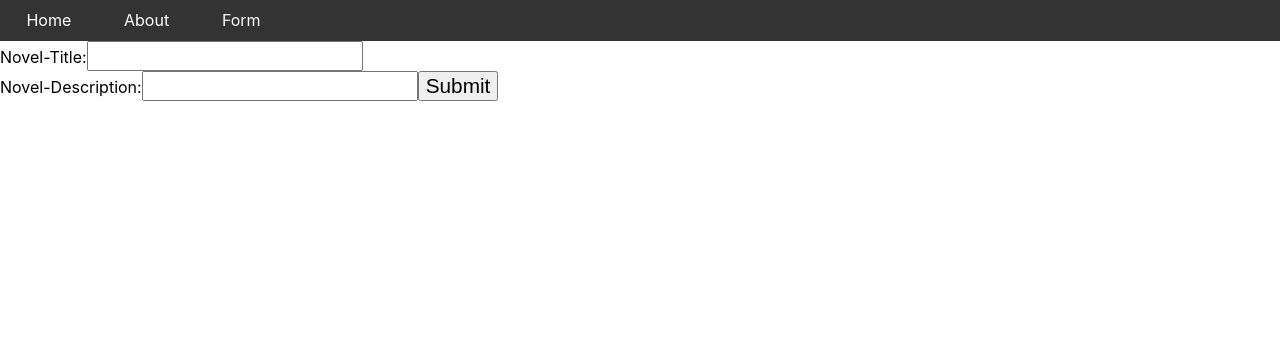
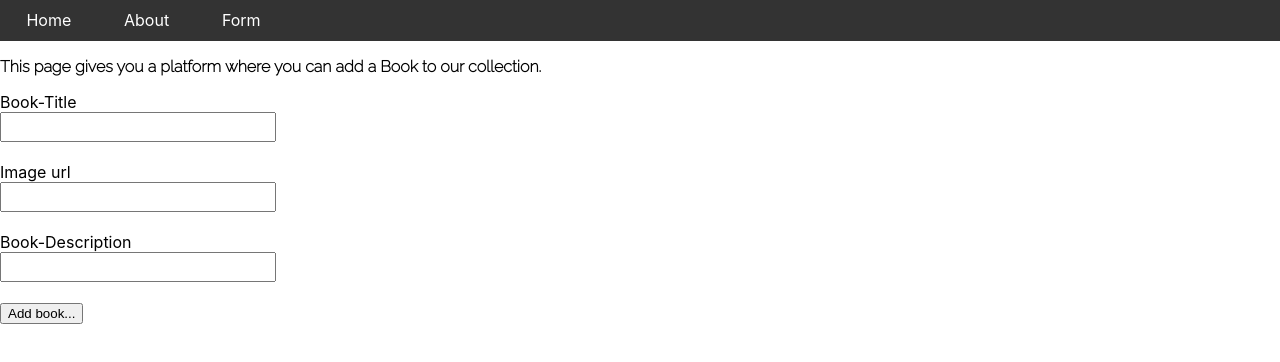
Before and after one commit to GacheruIan/E-Novel-Collection, a React (Create React App) app: page /form in a window 1280 px wide. Shown: the top 362 px of the page. Built offline with nearby package versions, Linux system fonts and the light colour scheme; a web font is replaced by a local one.

Commit message:
adding post

```diff
--- a/src/components/Form.js
+++ b/src/components/Form.js
@@ -1,18 +1,49 @@
-import React from "react";
+import React, {useState}from "react";
 
 function Form() {
+const [title, setTitle] = useState('');
+const [book_image, setBook_Image] = useState('');
+const [description, setDescription] = useState('')
+ const handleSubmit = (e) => {
+		e.preventDefault();
+
+		const book = {
+      title,
+			book_image,
+			description,
+		};
+    fetch("http://localhost:3000/images",{
+      method: 'POST',
+      headers: { 'Content-Type': 'application/json' },
+      body: JSON.stringify(book),
+    }).then(() => {
+			console.log('added book');
+		});
+
+  };
   return (
     <div>
-      <label>
-        Novel-Title:
-        <input type="text"></input>
-      </label>
-      <label>
-        <br></br>
-        Novel-Description:
-        <input type="text"></input>
-      </label>
-      <input type="submit"></input>
+      <p id="form-p">
+        This page gives you a platform where you can add a Book to our
+        collection.
+      </p>
+      <div>
+        <form className="form-review" onSubmit={handleSubmit}>
+          <label for="novel-title">Book-Title</label>
+          <br />
+          <input type="text"value={title} onChange={(e)=>setTitle(e.target.value)} required></input><br />
+          <br />
+          <label for="image-url">Image url</label> <br />
+          <input type="text" value={book_image} onChange={(e)=>setBook_Image(e.target.value)} required/>
+          <br />
+          <br /><label for="book-description">Book-Description</label>
+          <br />
+          <input type="text" value={description} onChange = {(e)=> setDescription(e.target.value)} required></input>
+          <br />
+          <br />
+          <button>Add book...</button>
+        </form>
+      </div>
     </div>
   );
 }
```
